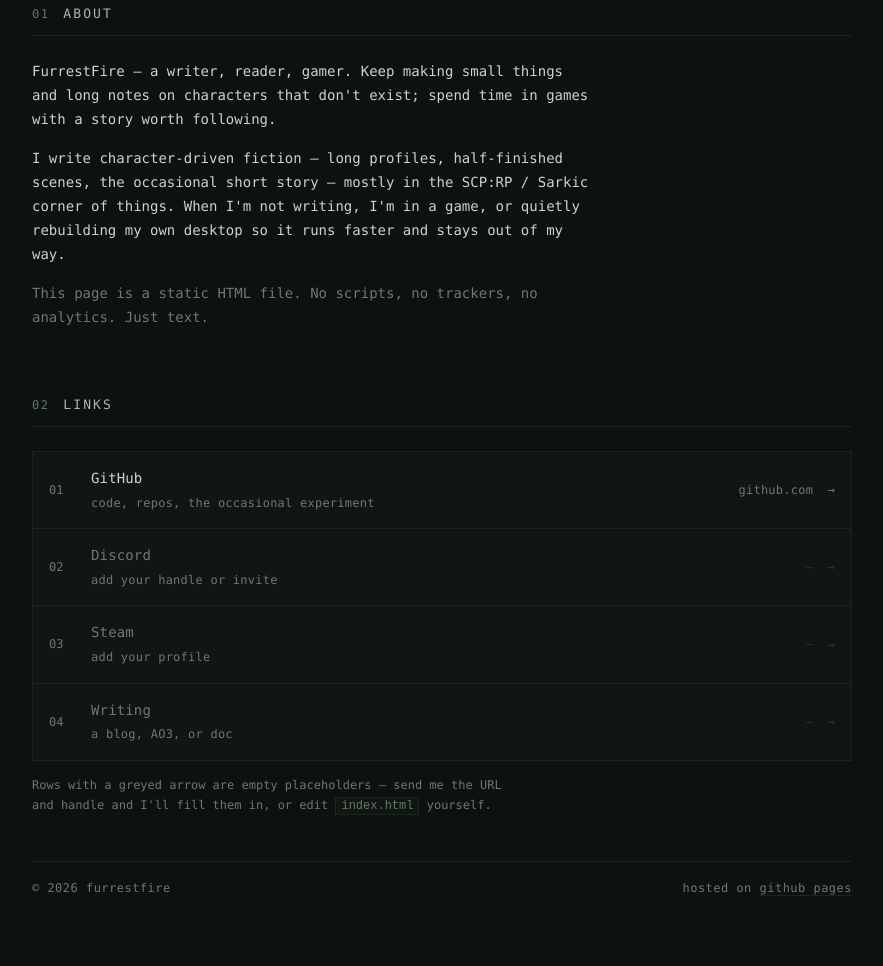
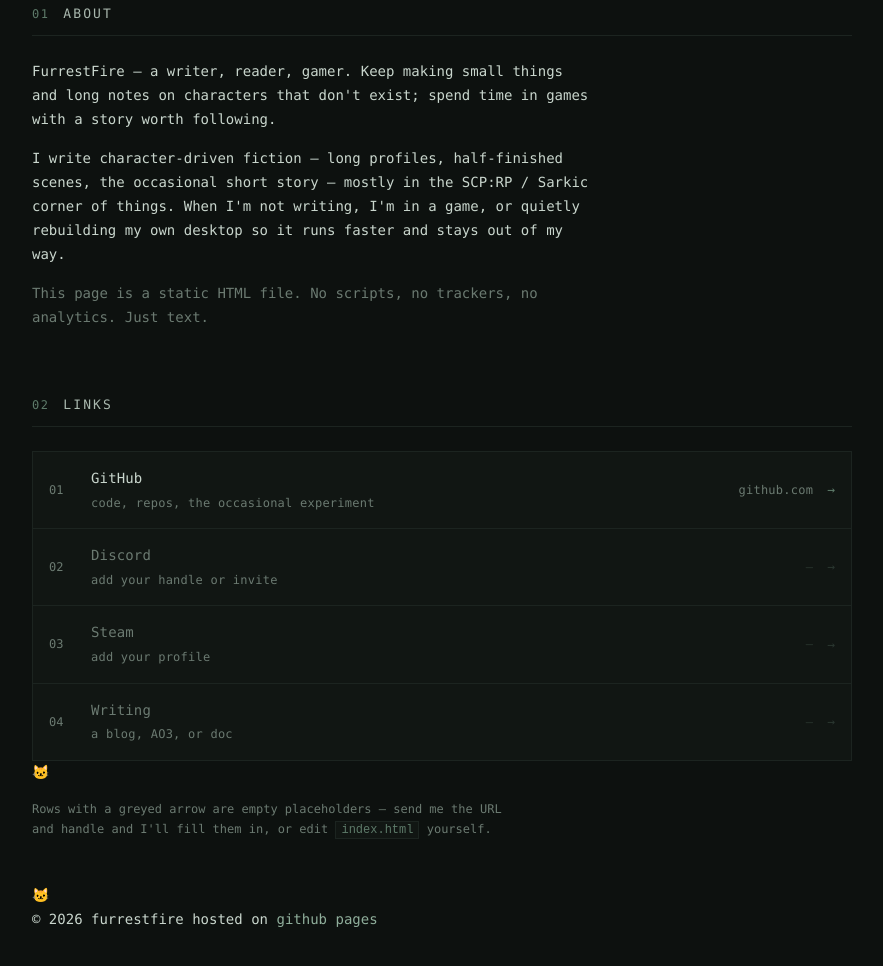
Before and after one commit to furrestfire/furrestfire.github.io, a plain HTML site: page index.html in a window 1280 px wide. Shown: the part 460-1426 px from the top of the page, without its empty margins (198-1081 px from the left). Drawn offline with Linux system fonts and the light colour scheme.

Commit message:
add cat emoji that follows mouse

```diff
--- a/index.html
+++ b/index.html
@@ -239,10 +239,23 @@
       </a>
     </div>
 
+    <div class="cat">🐱</div>
+
     <p class="note">Rows with a greyed arrow are empty placeholders — send me the URL and handle and I'll fill them in, or edit <code>index.html</code> yourself.</p>
   </section>
 
-  <footer>
+  <script>
+    const cat = document.querySelector('.cat');
+    window.addEventListener('mousemove', function(e) {
+      const rect = window.getBoundingClientRect();
+      cat.style.transform = `translate(${e.clientX - rect.left}px, ${e.clientY - rect.top}px)`;
+    });
+  </script>
+
+<div class="cat">🐱</div>
+
+</body>
+</html>
     <span>© 2026 furrestfire</span>
     <span>hosted on <a href="https://github.com/furrestfire/furrestfire.github.io">github pages</a></span>
   </footer>
```
